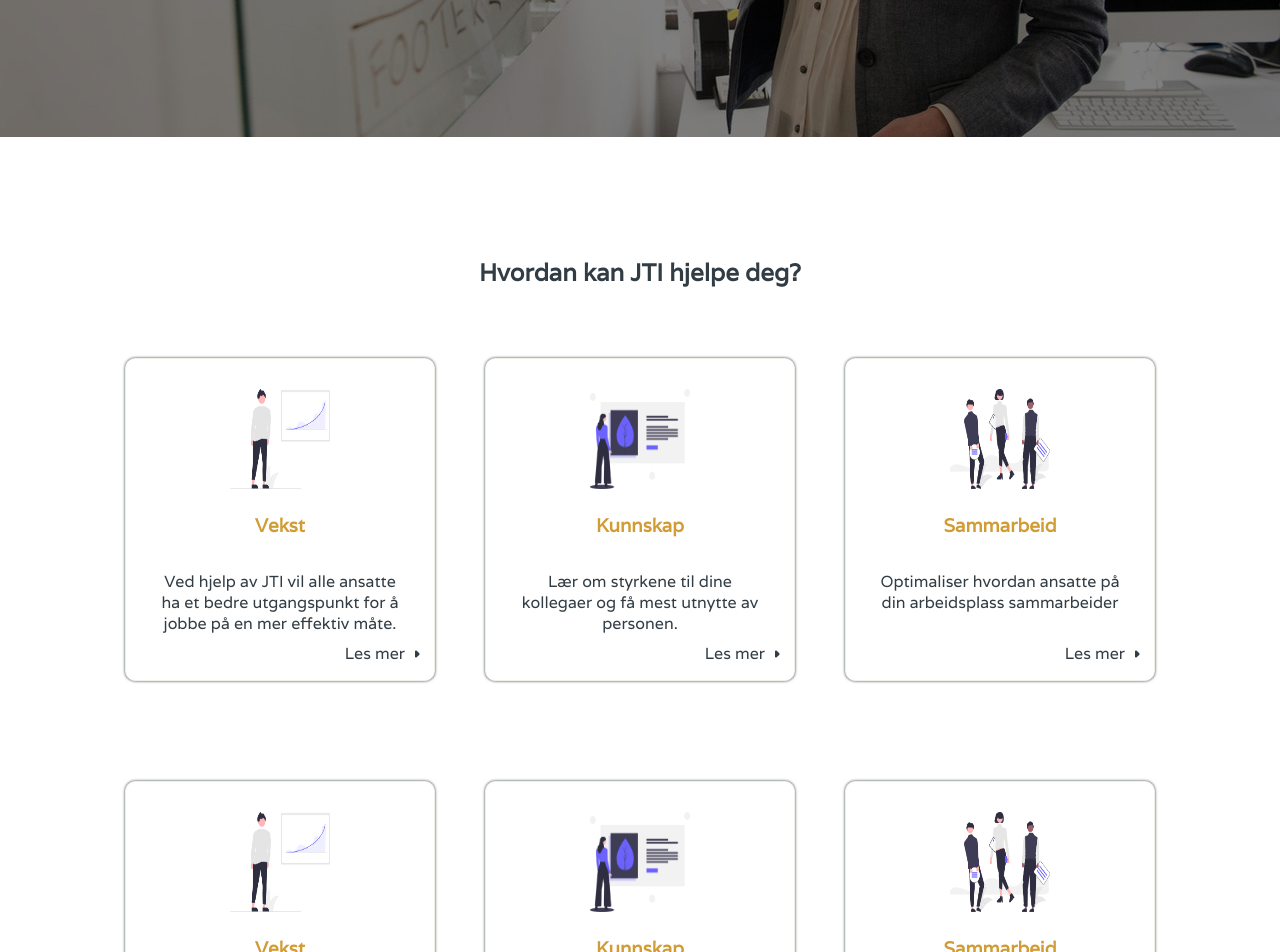
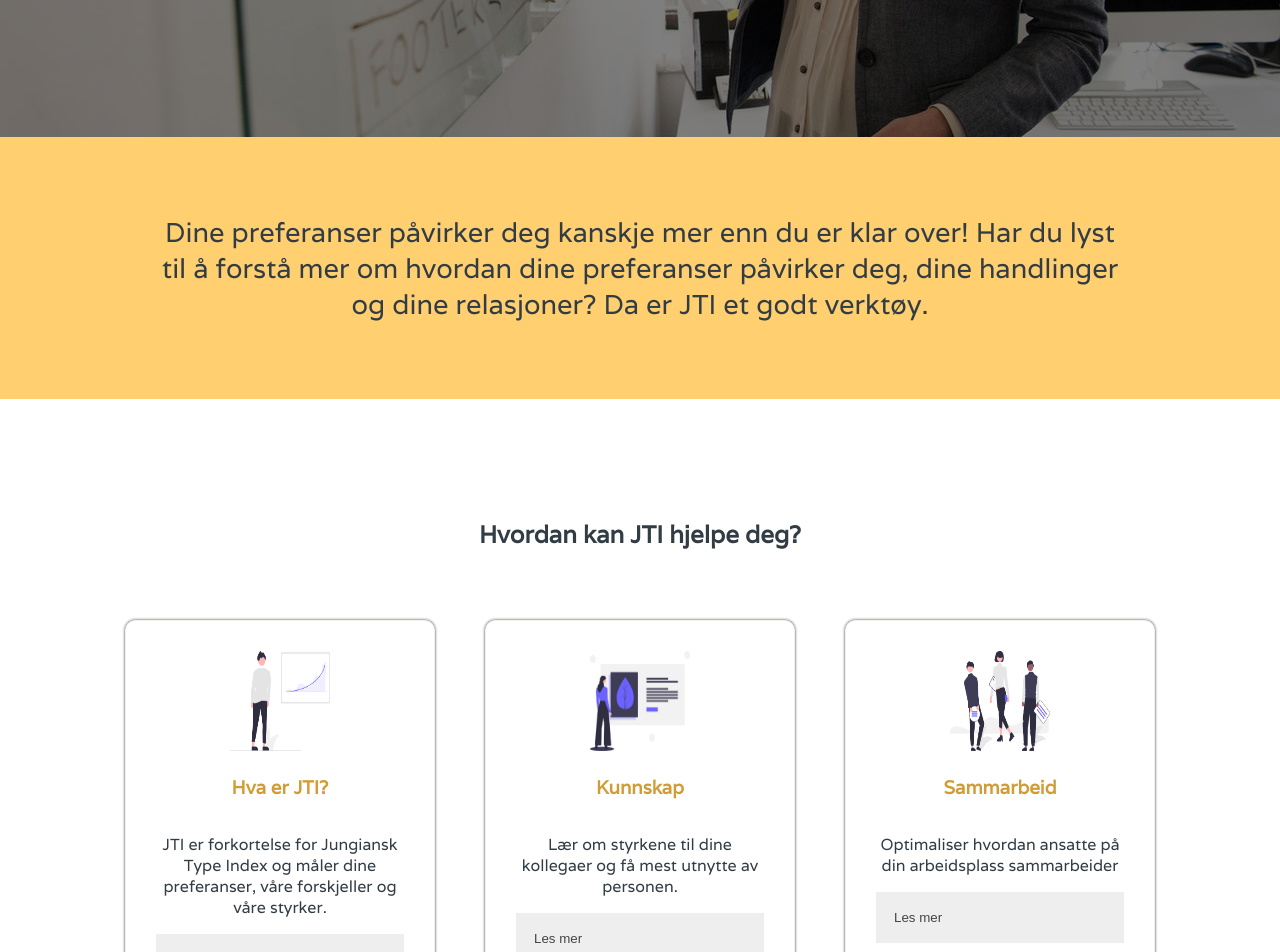
Before and after one commit to davemarong/JTI-Online-Course, a Next.js app: page / in a window 1280 px wide. Shown: the part 640-1592 px from the top of the page. Built offline with nearby package versions, Linux system fonts and the light colour scheme.

Commit message:
add acoordion and new textBlock

```diff
--- a/pages/index.js
+++ b/pages/index.js
@@ -17,6 +17,21 @@ export default function Home({ jwt, isLogged }) {
       </Head>
       <Nav isLogged={isLogged} />
       <Homepage />
+      <div
+        style={{
+          padding: "50px 150px",
+          textAlign: "center",
+          display: "flex",
+          backgroundColor: "#ffcf70",
+          fontSize: "1.7rem",
+        }}
+      >
+        <p>
+          Dine preferanser påvirker deg kanskje mer enn du er klar over! Har du
+          lyst til å forstå mer om hvordan dine preferanser påvirker deg, dine
+          handlinger og dine relasjoner? Da er JTI et godt verktøy.
+        </p>
+      </div>
       <JTI_Icons />
       <Reviews />
       <HowToUse />
--- a/src/components/JTI_Icons/JTI_Icons.js
+++ b/src/components/JTI_Icons/JTI_Icons.js
@@ -1,6 +1,6 @@
 //   IMPORT
 // React
-import React from "react";
+import React, { useState } from "react";
 // Next
 import Image from "next/image";
 import Link from "next/link";
@@ -12,25 +12,69 @@ import ArrowRightRoundedIcon from "@mui/icons-material/ArrowRightRounded";
 import styles from "./JTI_Icons.module.scss";
 // Functional components
 export default function JTI_Icons() {
+  const [open, setOpen] = useState("none");
+  const accordion = () => {
+    if (open === "block") {
+      setOpen("none");
+    } else {
+      setOpen("block");
+    }
+  };
   // Return
   return (
     <div className={styles.icon_container}>
       <h2 className={styles.h2}> Hvordan kan JTI hjelpe deg?</h2>
       {jti_iconsData.map((icon, id) => {
         return (
-          <Link href="/jti">
+          // <Link href="/jti">
+          <>
             <a className={styles.icon} key={icon.id}>
               <div className={styles.icon_image}>
                 <Image src={icon.src} height="100" width="100" />
               </div>
               <h3 className={styles.icon_title}>{icon.title}</h3>
               <p className={styles.icon_description}>{icon.description}</p>
-              <div className={styles.icon_readMore_container}>
+              {/* <div className={styles.icon_readMore_container}>
                 <p>Les mer</p>
                 <ArrowRightRoundedIcon />
+              </div> */}
+              <button className={styles.accordion} onClick={accordion}>
+                Les mer
+              </button>
+              <div className={styles.panel} style={{ display: open }}>
+                <ul className={styles.ul}>
+                  <li>
+                    JTI bygger på Carl Jungs typeteori, og måler personlige
+                    preferanser innen fire dimensjoner i personligheten (se
+                    under)
+                  </li>
+                  <li>JTI er et ikke evaluerende psykologisk verktøy</li>
+                  <li>
+                    Viser dine preferanser, hva du foretrekker når du står fritt
+                    til å velge
+                  </li>
+                  <li>JTI belyser først og fremst styrker og forskjeller</li>
+                  <li>
+                    Godt utprøvd, basert på grundig teori og grundig forskning
+                  </li>
+                  <li>Laget for normale mennesker i normale livssituasjoner</li>
+                  <li>Profesjonelt administrert og tolket</li>
+                  <li>
+                    Utviklet av Optimas org. Psykologer AS, fundamentert i
+                    Meyers Brigg
+                  </li>
+                  <li>
+                    JTI finnes på følgende språk: Norsk, Svensk, Dansk, Engelsk,
+                    Nederlandsk, Polsk, Tysk, Flamsk, Finsk, Estisk, Latvisk,
+                    Lithuansk, Italiensk, Fransk, Spansk og Mandarin
+                  </li>
+                  <li>Kvalitetssikret av DNV-GL (Veritas)</li>
+                </ul>
               </div>
             </a>
-          </Link>
+          </>
+
+          // </Link>
         );
       })}
       <Link href="/jti">
--- a/src/components/JTI_Icons/JTI_Icons.module.scss
+++ b/src/components/JTI_Icons/JTI_Icons.module.scss
@@ -78,3 +78,30 @@
     max-width: 60%;
   }
 }
+
+
+/* Style the buttons that are used to open and close the accordion panel */
+.accordion {
+  background-color: #eee;
+  color: #444;
+  cursor: pointer;
+  padding: 18px;
+  width: 100%;
+  text-align: left;
+  border: none;
+  outline: none;
+  transition: 0.4s;
+}
+
+/* Add a background color to the button if it is clicked on (add the .active class with JS), and when you move the mouse over it (hover) */
+.active, .accordion:hover {
+  background-color: #ccc;
+}
+
+/* Style the accordion panel. Note: hidden by default */
+.panel {
+  padding: 0 18px;
+  background-color: white;
+  display: none;
+  overflow: hidden;
+}
--- a/src/components/JTI_Icons/JTI_IconsData.js
+++ b/src/components/JTI_Icons/JTI_IconsData.js
@@ -6,9 +6,9 @@ export const jti_iconsData = [
   {
     id: 0,
     src: icon1,
-    title: "Vekst",
+    title: "Hva er JTI?",
     description:
-      "Ved hjelp av JTI vil alle ansatte ha et bedre utgangspunkt for å jobbe på en mer effektiv måte.",
+      "JTI er forkortelse for Jungiansk Type Index og måler dine preferanser, våre forskjeller og våre styrker.",
   },
   {
     id: 1,
```
Also changed, not shown: src/components/OmJTI/OmJTI.js (+10 -14 lines).
